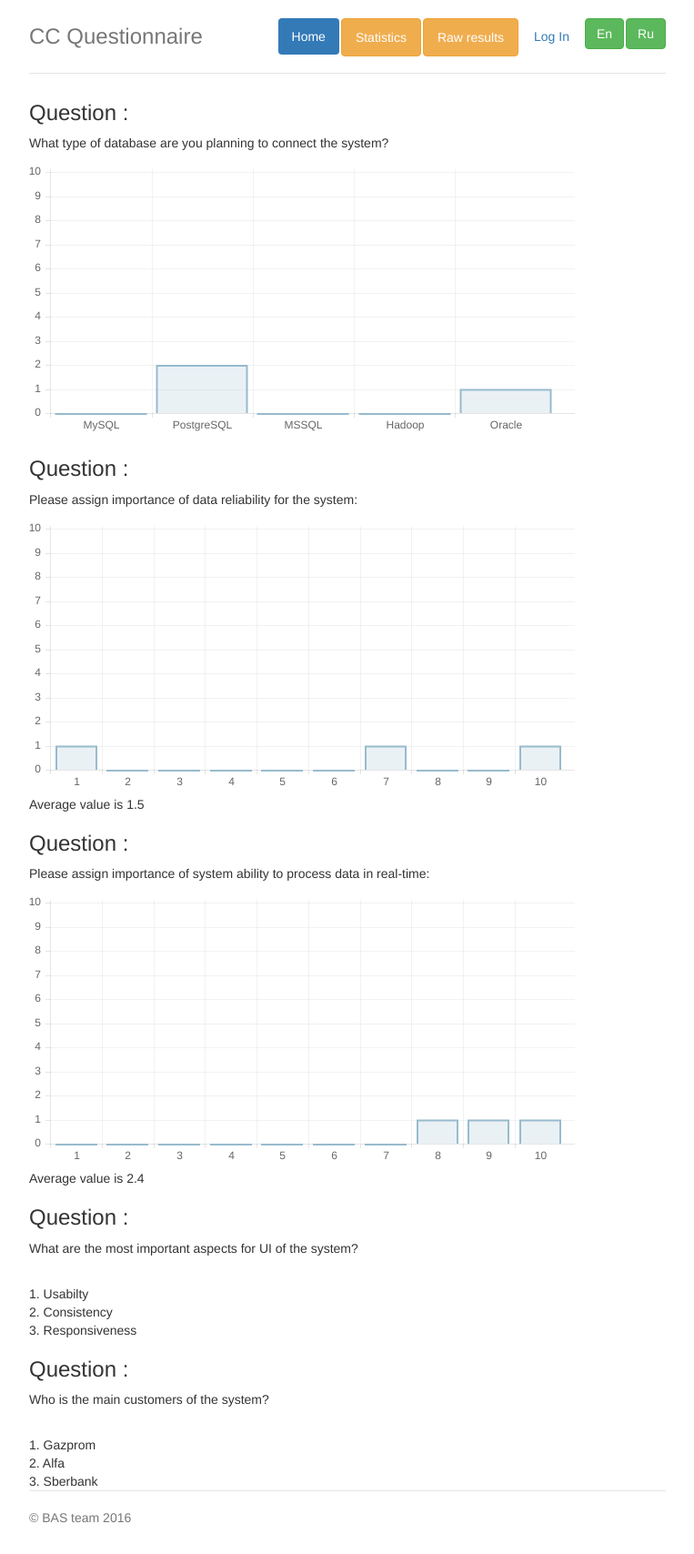
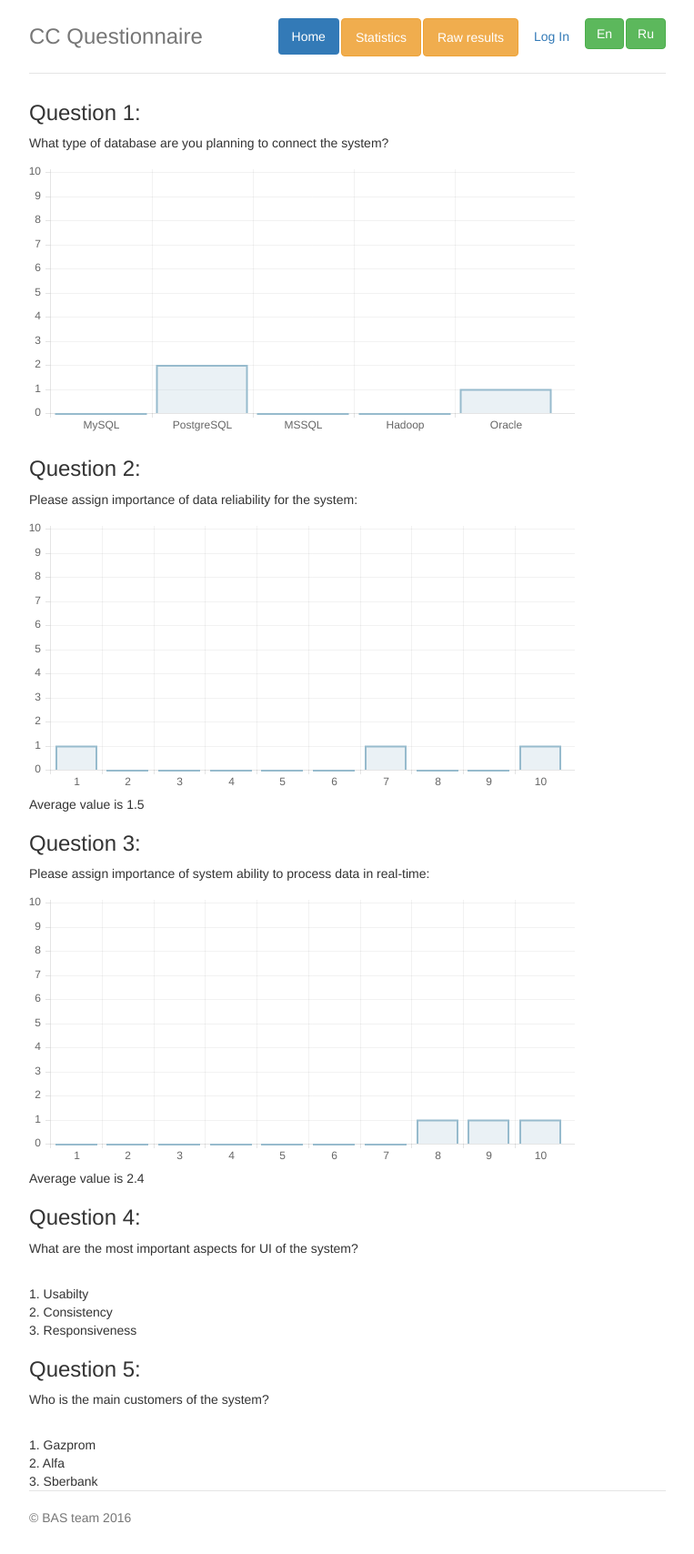
Before and after one commit to Gaket/cc-questionary-team-bas, a Flask app: page /statistics in a window 1280 px wide. Shown: the whole page at 91% size, without its empty margins (258-1021 px from the left). Run offline with Flask 2, Linux system fonts and the light colour scheme; the visitor is signed in with stand-in values (Sample User, id 1); some libraries are stand-ins or nearby versions.

Commit message:
Small improvement

```diff
--- a/app/templates/statistics.html
+++ b/app/templates/statistics.html
@@ -1,11 +1,12 @@
 {% extends "layout.html" %}
 {% block content %}
     <div>
+        {% set quest_num = 1 -%}
         {% for key, item in res.items() %}
         <p>
         <h3>{% if lang == 'en' %} Question
             {% elif lang == 'ru' %} Вопрос
-            {% endif %}:
+            {% endif %} {{ quest_num + loop.index0 }}:
         </h3>
                 {{ quest[key].text }} {#  : {{ item['answer'] }}#}
             </p>
```
